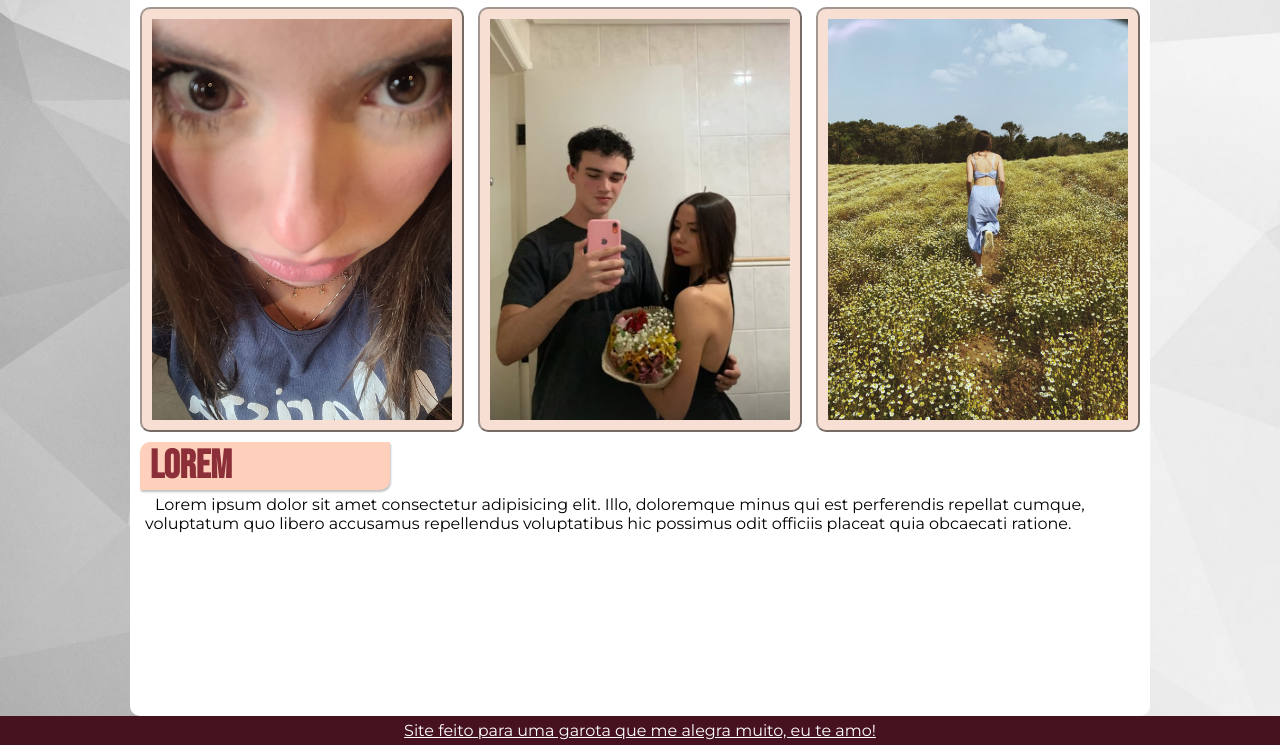
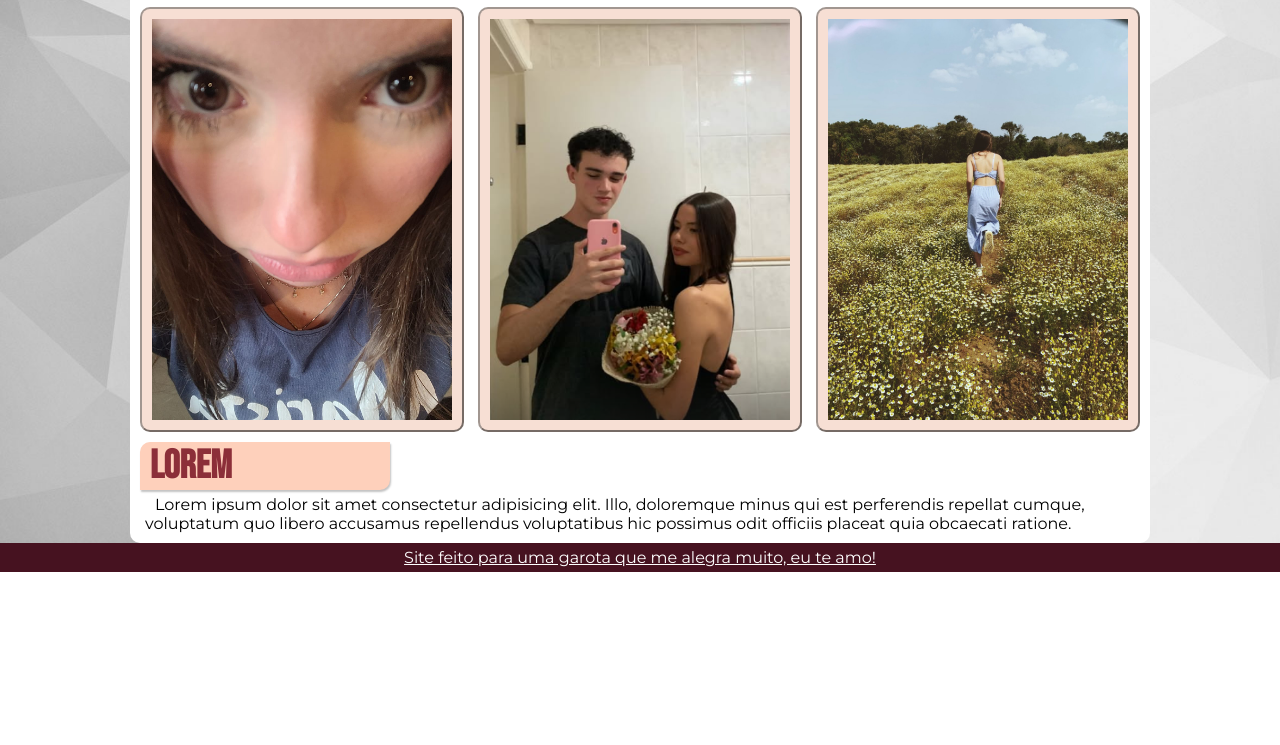
Before and after one commit to gioschrickte/site-julia, a plain HTML site: page index.html in a window 1280 px wide. Shown: the part 284-1029 px from the top of the page. After the commit the page ends 856 px from the top, so only its background shows below. Drawn offline with Linux system fonts and the light colour scheme.

Commit message:
Ajustando a altura

```diff
--- a/estilo/style.css
+++ b/estilo/style.css
@@ -16,7 +16,6 @@ body {
     margin: 0px;
     background-image: url(../imagens/wallpaper004.jpg) ;
     background-size: cover;
-    height: 100%;
     font-family: var(--fontepadrao);
 }
 
@@ -76,7 +75,6 @@ main{
     max-width: 1000px;
     margin: auto;
     border-radius: 0px 0px 10px 10px;
-    height: 800px;
     padding: 10px;
     background-color: white;
     text-indent: 10px;
```
